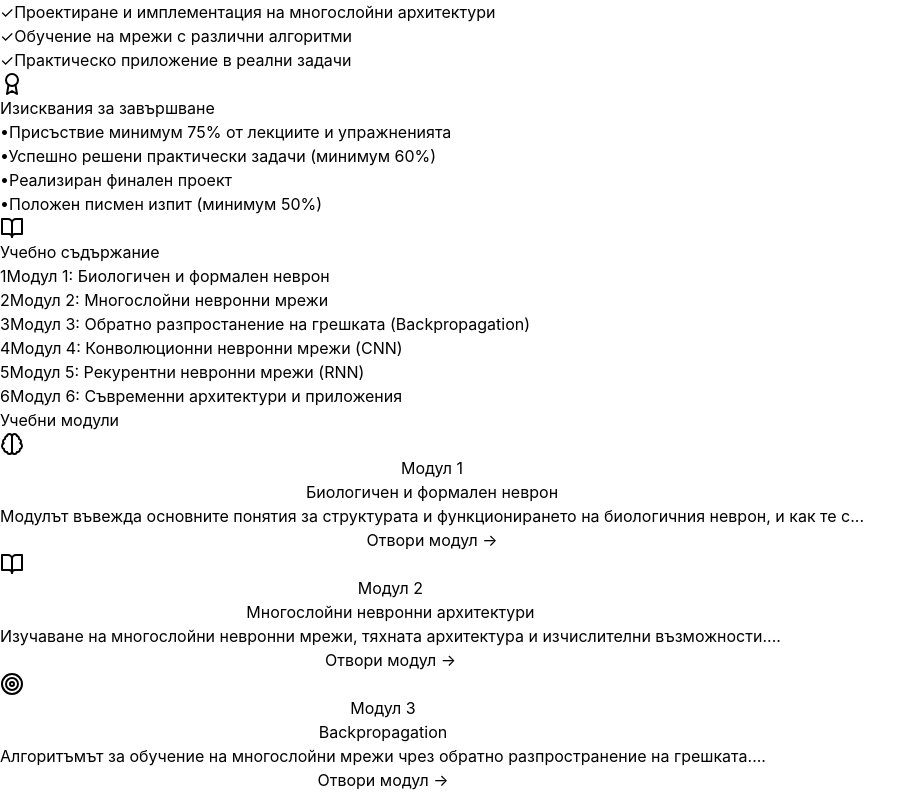
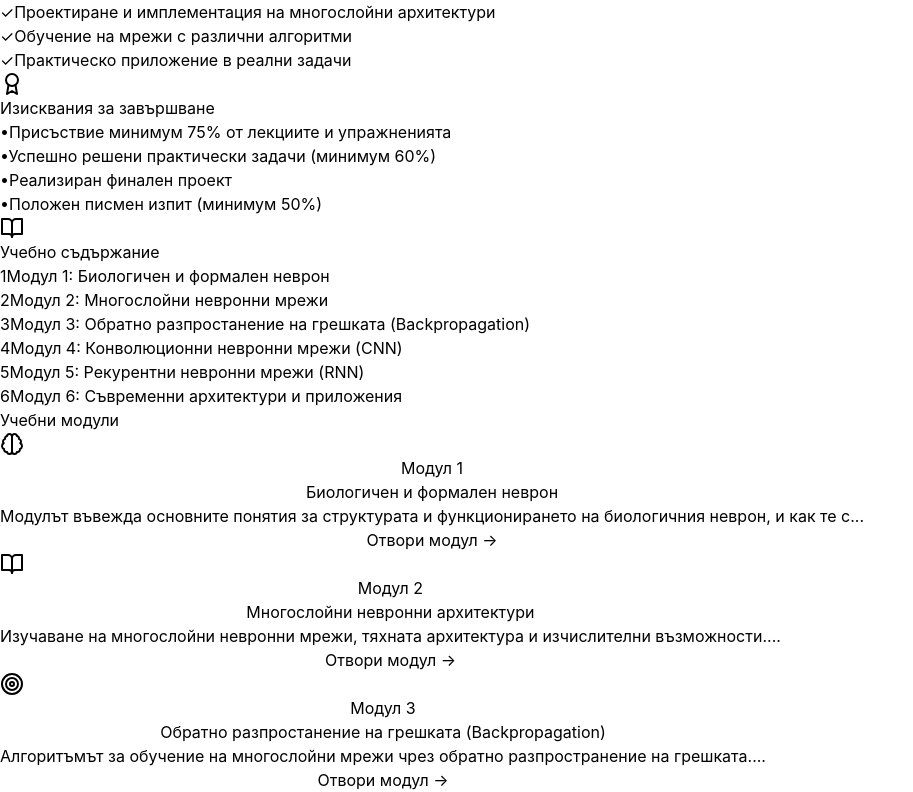
Before and after one commit to lgotsev/neural-networks-course, a React (Vite) app: page / in a window 1280 px wide. Shown: the part 540-1332 px from the top of the page, without its empty margins (0-913 px from the left). Built offline with nearby package versions, Linux system fonts and the light colour scheme.

Commit message:
Update App.jsx

```diff
--- a/src/App.jsx
+++ b/src/App.jsx
@@ -436,7 +436,7 @@ const LearningPlatform = () => {
     },
     {
       id: 3,
-      title: "Backpropagation",
+      title: "Обратно разпростанение на грешката (Backpropagation)",
       icon: Target,
       color: "bg-purple-500",
       duration: "Лекции и практически семинари",
```
